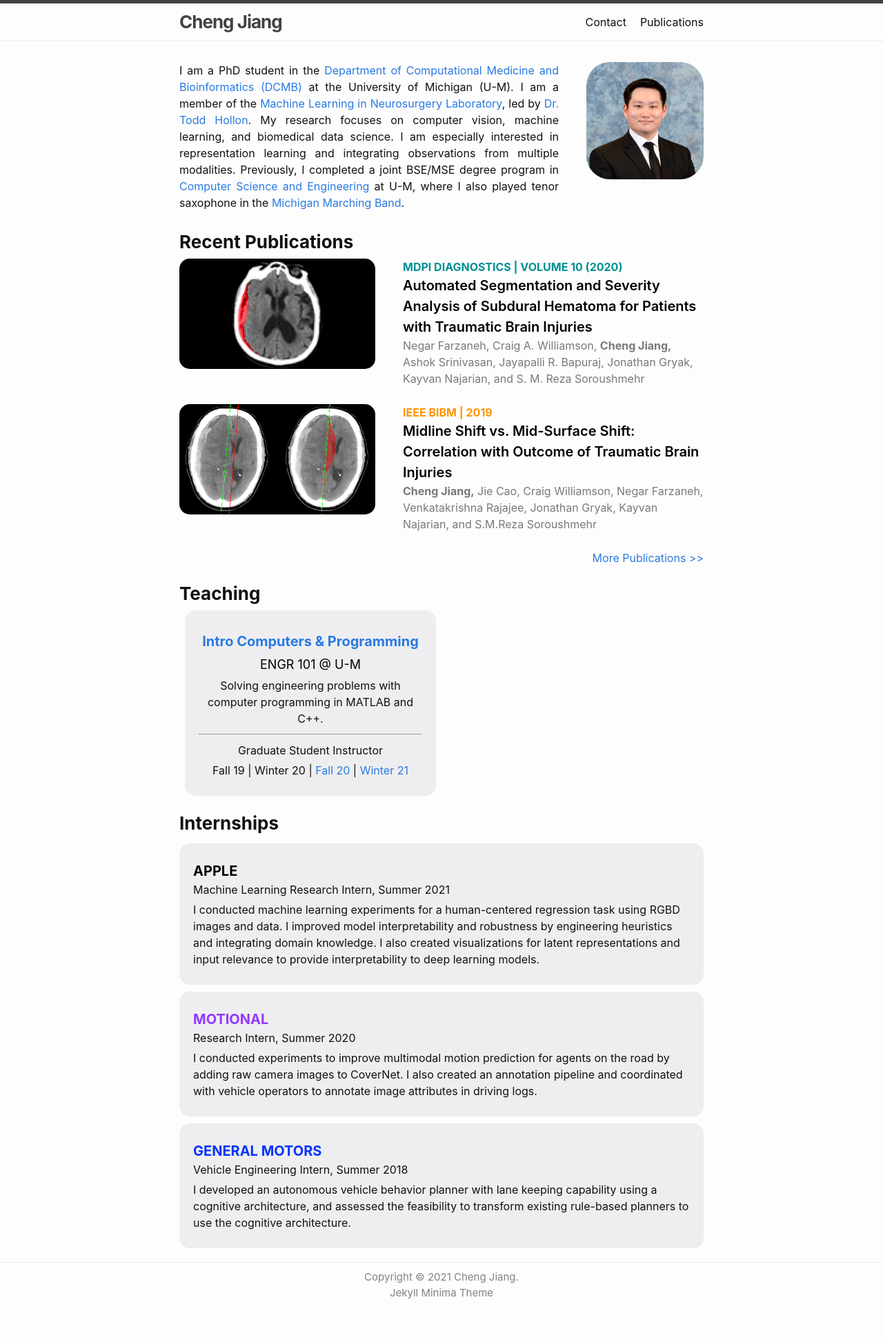
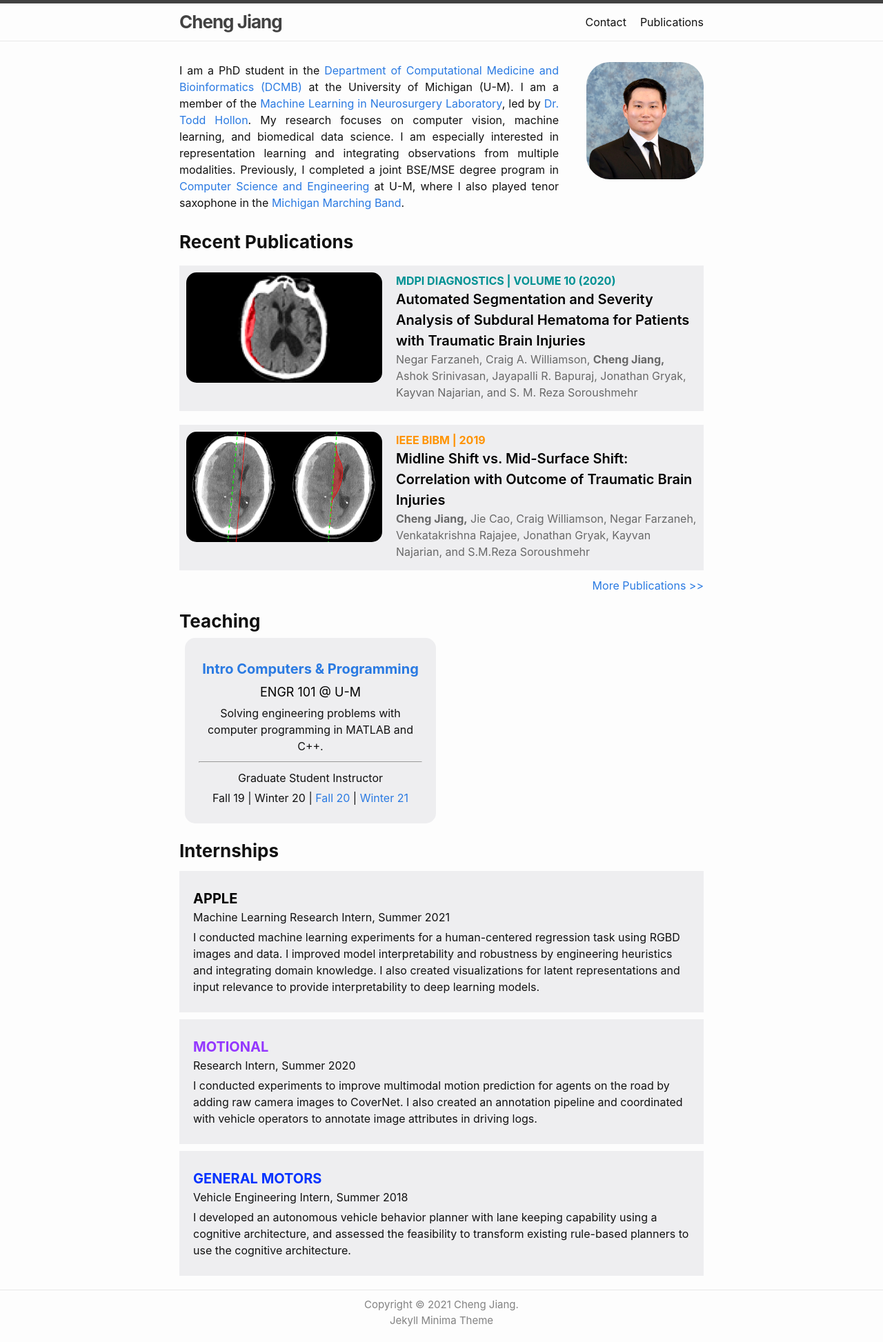
Before and after one commit to chengjia63/chengjia63.github.io, a Jekyll site: the page built from index.md, in a window 1280 px wide. Shown: the whole page at 69% size. Built offline with Jekyll 4.4.1, drawn with Linux system fonts in a browser that asks for light colours; before the commit the page ends 1906 px from its top, so only the background shows below that.

Commit message:
small style changes

```diff
--- a/_layouts/index.html
+++ b/_layouts/index.html
@@ -30,38 +30,40 @@ layout: default
 
     <h3><b>Recent Publications</b></h3>
 
-    <div class="pc-div">
-        <div class="pc-col-1">
+    <div class="pubcard">
+        <div class="publeft">
             <img src="/assets/images/farzaneh2020automated.png" class="pc-profile">
         </div>
-        <div class="pc-col-2">
+        <div class="pubright">
             <p style="color:#009193; margin-bottom: 0px;"><b>MDPI DIAGNOSTICS | VOLUME 10 (2020)</b></p>
             <a class="publication" href="https://doi.org/10.3390/diagnostics10100773"> Automated
                 Segmentation and Severity Analysis of Subdural Hematoma for Patients
                 with Traumatic Brain Injuries</a>
-            <p style="color:#797979;">
+            <p style="color:#696969;">
                 Negar Farzaneh, Craig A. Williamson, <b>Cheng Jiang,</b> Ashok
                 Srinivasan, Jayapalli R. Bapuraj, Jonathan Gryak, Kayvan Najarian, and
                 S. M. Reza Soroushmehr
             </p>
         </div>
     </div>
-    <div class="pc-div">
-        <div class="pc-col-1">
+
+    <div class="pubcard">
+        <div class="publeft">
             <img src="/assets/images/jiang2019midline.png" class="pc-profile">
         </div>
-        <div class="pc-col-2">
+        <div class="pubright">
             <p style="color:#FF9300; margin-bottom: 0px;"><b>IEEE BIBM | 2019</b></p>
             <a class="publication" href="https://ieeexplore.ieee.org/document/8983159">
                 Midline Shift vs. Mid-Surface Shift: Correlation with Outcome of
                 Traumatic Brain Injuries</a>
-            <p style="color:#797979;">
+            <p style="color:#696969;">
                 <b>Cheng Jiang,</b> Jie Cao, Craig Williamson, Negar Farzaneh,
                 Venkatakrishna Rajajee, Jonathan Gryak, Kayvan Najarian, and S.M.Reza
                 Soroushmehr
             </p>
         </div>
     </div>
+
     <p style="text-align:right;"><a href="/publications.html">More Publications >></a></p>
 
     <h3><b>Teaching</b></h3>
--- a/_sass/minima/_layout.scss
+++ b/_sass/minima/_layout.scss
@@ -380,7 +380,7 @@
         text-align: center;
     }
     .tc-col-2 {
-        text-align: left;
+        text-align: justify;
     }
     .tc-profile {
         min-width: 160px;
@@ -394,52 +394,6 @@
         padding-bottom: $spacing-unit * 2;
     }
 }
-.pc-div{
-  width: 100%;
-}
-.pc-col-1 {
-    float: left;
-    width: 40%;
-    text-align: center;
-    padding-right: $spacing-unit * 2;
-    padding-bottom: $spacing-unit * 2;
-}
-.pc-col-2 {
-    float:left;
-    width: 60%;
-    text-align: left;
-    padding-left: $spacing-unit * 2;
-    padding-bottom: $spacing-unit * 2;
-}
-.pc-profile {
-    width: 100%;
-    border-radius: 15px;
-}
-[class*="pc-col-"] {
-    float: left;
-}
-
-@media only screen and (max-width: 800px) {
-    .pc-col-1 {
-        text-align: center;
-    }
-    .pc-col-2 {
-        text-align: left;
-    }
-    .pc-profile {
-        min-width: 160px;
-        width: 80%;
-        border-radius: 15px;
-    }
-    [class*="pc-col-"] {
-        width: 100%;
-        padding-right: $spacing-unit * 2;
-        padding-left: $spacing-unit * 2;
-        padding-top: $spacing-unit * 2;
-        padding-bottom: $spacing-unit * 2;
-    }
-}
-
 
 .flexcard {
   display : flex;
@@ -524,7 +478,6 @@
   padding-top: $spacing-unit * 2;
   padding-bottom: $spacing-unit * 2;
   background-color:#eeeef0;
-  border-radius: 15px;
 }
 .company-name {
   @include relative-font-size(1.25);
@@ -535,3 +488,75 @@
   font-weight: bold;
   margin-top: $spacing-unit / 2;
 }
+
+.pubcard {
+  display : flex;
+  flex-direction : row;
+}
+.pubcard .publeft {
+  width: 40%;
+  margin-right: 0%;
+  margin-left: 0%;
+  margin-top: $spacing-unit;
+  margin-bottom: $spacing-unit;
+  padding-right: $spacing-unit;
+  padding-left: $spacing-unit;
+  padding-top: $spacing-unit;
+  padding-bottom: $spacing-unit;
+  background-color:#eeeef0;
+}
+.pubcard .pubright {
+  width: 60%;
+  text-align: left;
+  margin-right: 0%;
+  margin-left: 0%;
+  margin-top: $spacing-unit;
+  margin-bottom: $spacing-unit;
+  padding-right: $spacing-unit;
+  padding-left: $spacing-unit;
+  padding-top: $spacing-unit;
+  padding-bottom: $spacing-unit;
+  background-color:#eeeef0;
+}
+.pc-profile {
+  width: 100%;
+  border-radius: 15px;
+}
+
+@media only screen and (max-width: 800px) {
+  .pubcard {
+    display : flex;
+    flex-direction : column;
+  }
+  .pubcard .publeft {
+    width: 100%;
+    text-align: center;
+    margin-top: $spacing-unit;
+    margin-bottom: 0%;
+    margin-right: 0%;
+    margin-left: 0%;
+    padding-right: $spacing-unit;
+    padding-left: $spacing-unit;
+    padding-top: $spacing-unit;
+    padding-bottom: $spacing-unit;
+    background-color:#eeeef0;
+  }
+  .pubcard .pubright {
+    width: 100%;
+    text-align: left;
+    margin-top: 0%;
+    margin-bottom: $spacing-unit;
+    margin-right: 0%;
+    margin-left: 0%;
+    padding-right: $spacing-unit;
+    padding-left: $spacing-unit;
+    padding-top: $spacing-unit;
+    padding-bottom: $spacing-unit;
+    background-color:#eeeef0;
+  }
+  .pc-profile {
+    min-width: 160px;
+    width: 80%;
+    border-radius: 15px;
+}
+}
```
Also changed, not shown: _layouts/publications.html (+20 -20 lines).
